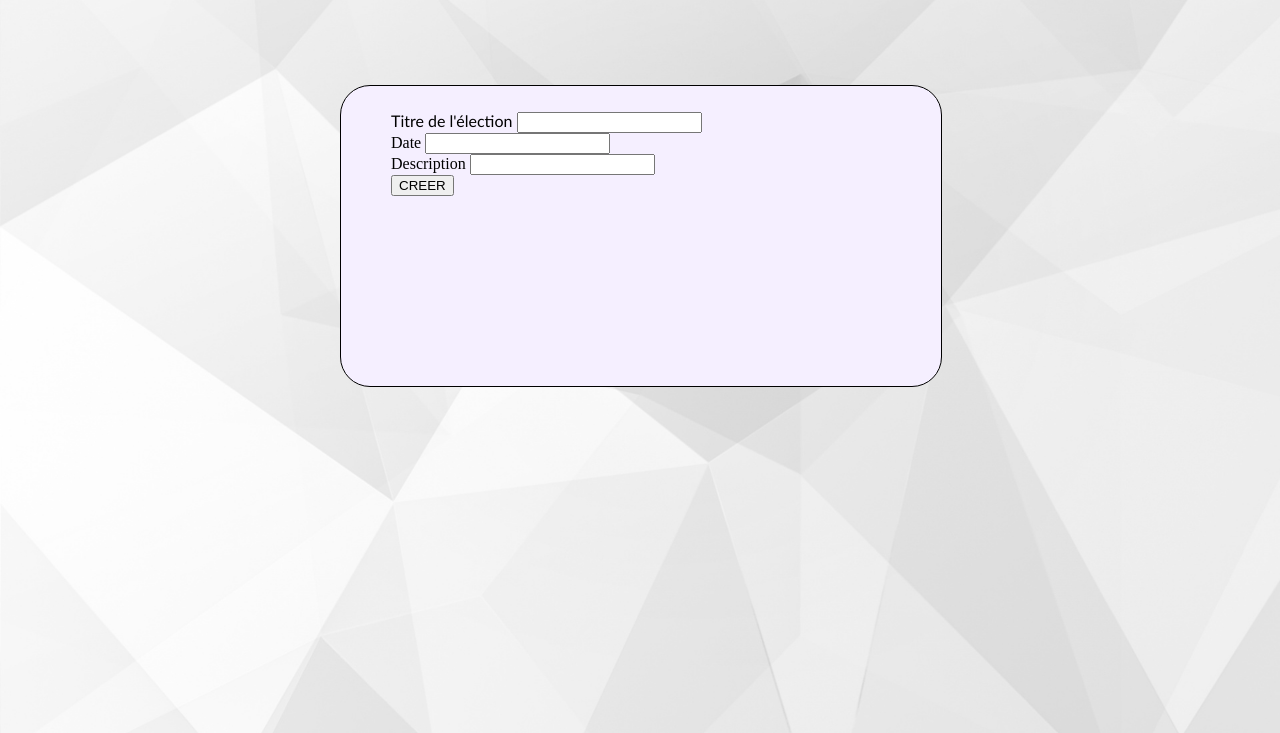
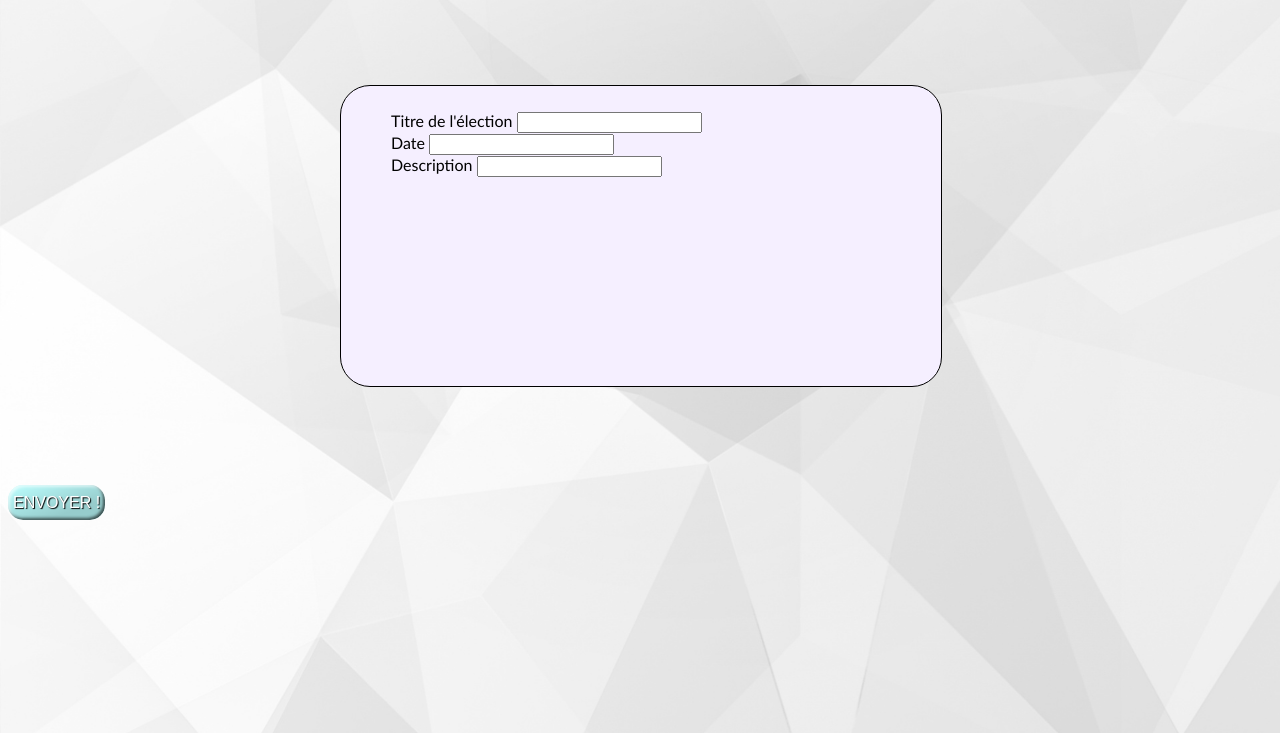
Before and after one commit to paullouppe/WEB_Projet_groupe13, a PHP site: page /admin_creation.html in a window 1280 px wide. Shown: the part 67-800 px from the top of the page. Run offline with PHP 8.4, Linux system fonts and the light colour scheme.

Commit message:
Suite mais c pas positionné encore

```diff
--- a/app/admin_creation.html
+++ b/app/admin_creation.html
@@ -30,9 +30,13 @@
             <label for="description">Description</label>
             <input type="text"/>
           </div>
-        <div id="submit_election">
-          <input type="submit" value="CREER" />
-        </div>
     </div>
     </main>
+
+    <body>
+        <button id="submit_election" type="button">
+            ENVOYER !
+        </button>
+    </body>
+
 </html>
--- a/app/style/main.css
+++ b/app/style/main.css
@@ -119,7 +119,7 @@ header{
 
 
 
-.create_election{
+.create_election{     /* la div qui correspond au cadran de création */
   margin-top: 85px;
   margin-left: auto;
   width: 600px;
@@ -129,7 +129,40 @@ header{
   border: 1px solid black;
 }
 
-#title_admin{
+#title_admin{     /* div titre pour changer la police + position et tout*/
   font-family: 'Gill Sans', 'Gill Sans MT', Calibri, 'Trebuchet MS', sans-serif
   ;
 }
+
+#date_admin{      /* pareil*/
+  font-family: 'Gill Sans', 'Gill Sans MT', Calibri, 'Trebuchet MS', sans-serif;
+}
+
+#description_admin{  /* same */
+font-family: 'Gill Sans', 'Gill Sans MT', Calibri, 'Trebuchet MS', sans-serif;
+}
+
+#submit_election{                  /*bouton crea admin*/
+    border: 0;
+    line-height: 2.2;
+    padding: 0 5px;
+    font-size: 1rem;
+    text-align: center;
+    color: #fff;
+    text-shadow: 1px 1px 1px #000;
+    border-radius: 15px;
+    background-color: #BCFFFF;
+    background-image: linear-gradient(to top left,
+                                      rgba(0, 0, 0, .2),
+                                      rgba(0, 0, 0, .2) 30%,
+                                      rgba(0, 0, 0, 0));
+    box-shadow: inset 2px 2px 3px rgba(255, 255, 255, .6),
+                inset -2px -2px 3px rgba(0, 0, 0, .6);
+}
+#submit_election:hover {                 /*hover bouton creation admin*/
+    background-color: #65DFDF;
+}
+#submit_election:active {                /* effet bouton crea admin*/
+    box-shadow: inset -2px -2px 3px rgba(255, 255, 255, .6),
+                inset 2px 2px 3px rgba(0, 0, 0, .6);
+}
```
